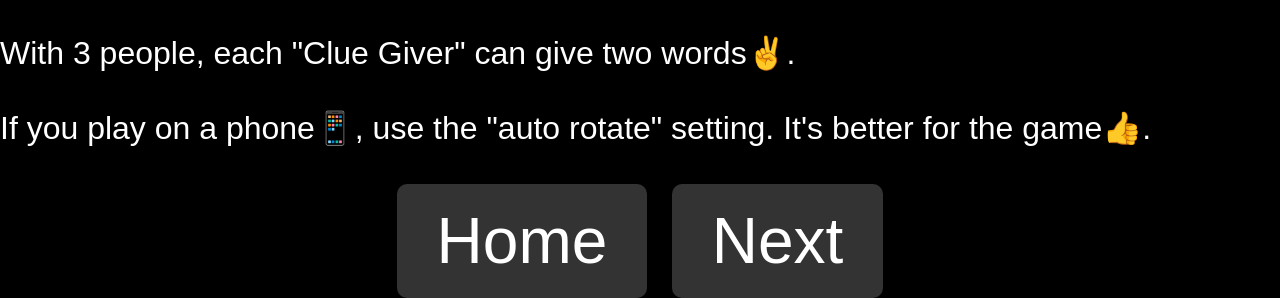
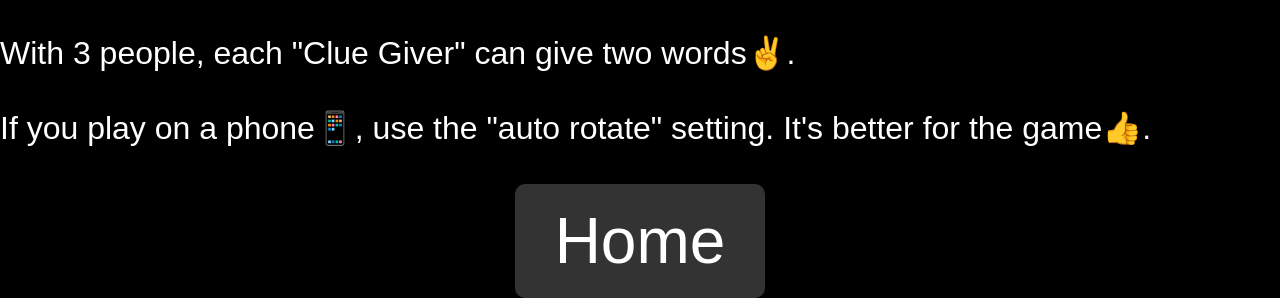
Before and after one commit to shrmtmt/just1, a Flask app: page /rules in a window 1280 px wide. Shown: the part 790-1088 px from the top of the page. Run offline with Flask 3, Linux system fonts and the light colour scheme.

Commit message:
Update rules.html

```diff
--- a/templates/rules.html
+++ b/templates/rules.html
@@ -29,7 +29,7 @@
         <div class="rules-text">{{ rules|safe }}</div>
         <div class="button-container">
             <a href="{{ url_for('index') }}"><button>Home</button></a>
-            <a href="{{ url_for('slide', num=1) }}"><button>Next</button></a>
+<!--            <a href="{{ url_for('slide', num=1) }}"><button>Next</button></a>-->
         </div>
     </div>
 </body>
```
